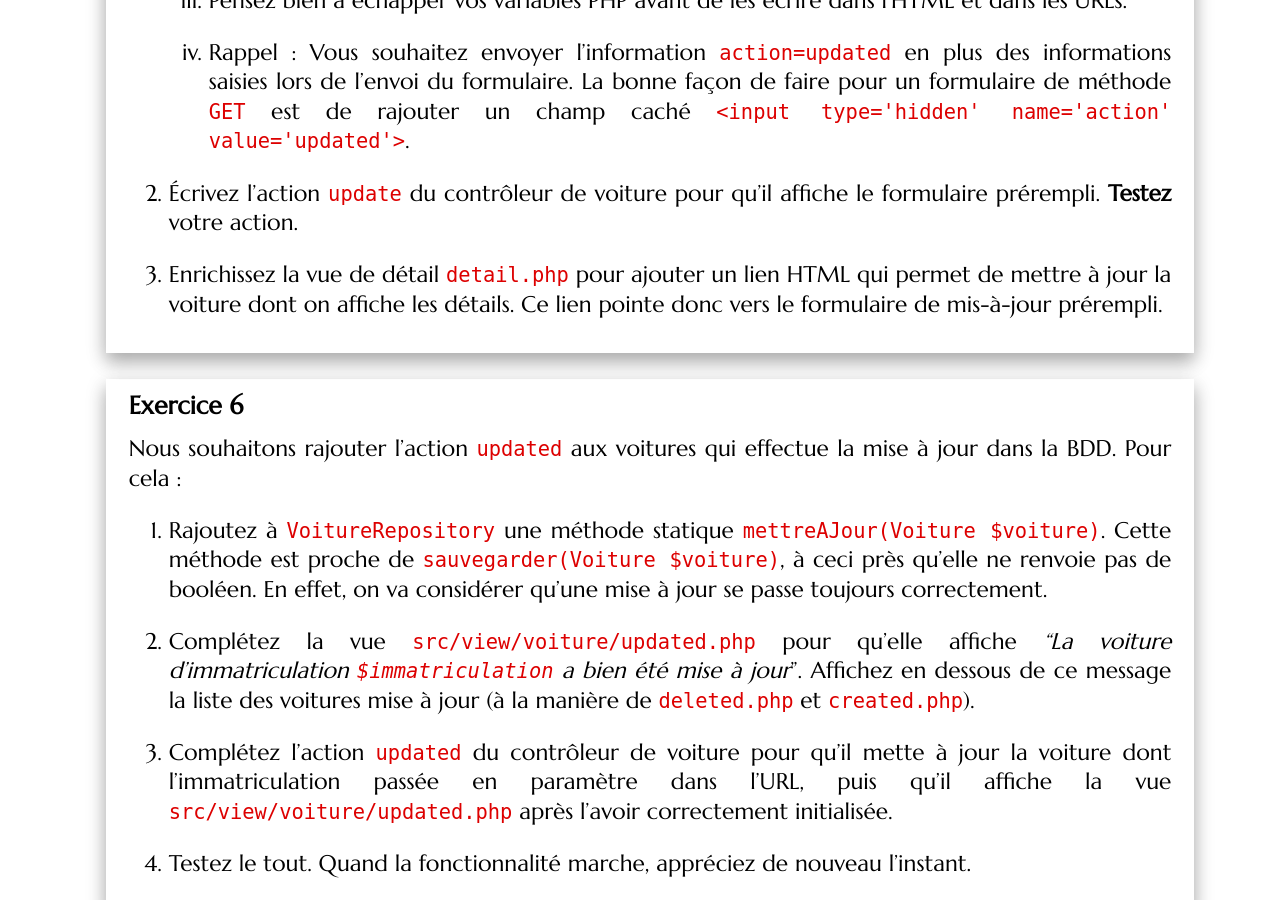
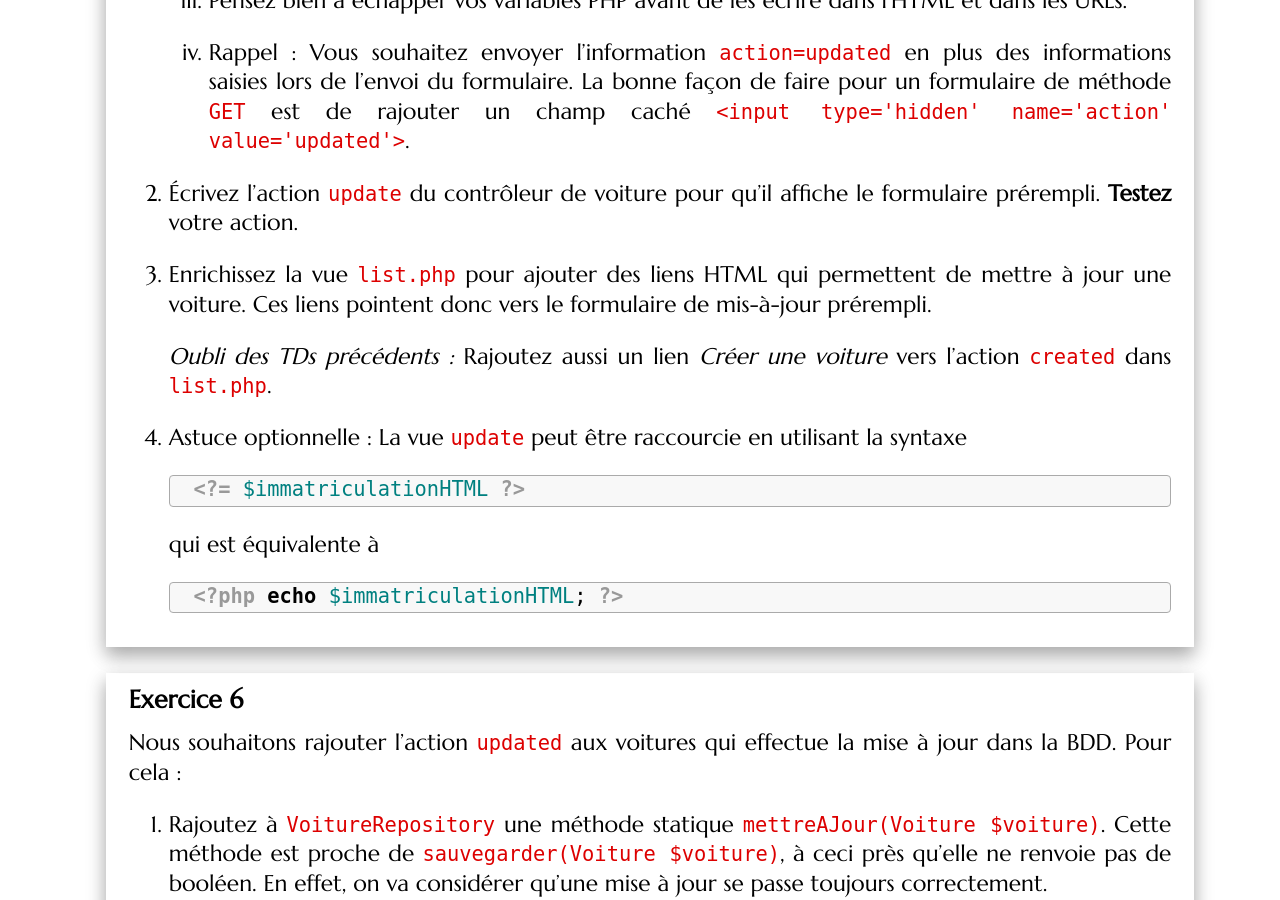
Before and after one commit to romainlebreton/R3.01-DeveloppementWeb, a Jekyll site: the page built from tutorials/tutorial6.md, in a window 1280 px wide and 900 px high, scrolled down 5809 px. Built offline with Jekyll 4.4.1, drawn with Linux system fonts in a browser that asks for light colours; some web fonts are replaced; some of the changed text lies outside the part shown.

Commit message:
* les liens mettre à jour et supprimer sont dans la vue list.php   et non plus dans detail.php * màj navstyle.css avec du flex

````diff
--- a/assets/TD4/navstyle.css
+++ b/assets/TD4/navstyle.css
@@ -2,10 +2,11 @@ nav ul {
     list-style: none;
     padding-left: 0;
     text-align: center;
+    display:flex;
+    justify-content:center;
 }
 
 nav ul li {
-    display: inline-block;
     border-color: black;
     border-width: 1px;
     border-style: solid;
--- a/tutorials/tutorial6.md
+++ b/tutorials/tutorial6.md
@@ -208,8 +208,8 @@ Nous souhaitons rajouter l'action `delete` aux voitures. Pour cela :
    1. il affiche la vue `deleted.php` en utilisant le mécanisme de vue
       générique, et en donnant en paramètres les variables nécessaires dans la vue.
 
-1. Enrichissez la vue de détail `detail.php` pour ajouter un lien
-   HTML qui permet de supprimer la voiture dont on affiche les détails.
+1. Enrichissez la vue `list.php` pour ajouter des liens HTML qui permettent de
+   supprimer une voiture.
 
    **Aide :** Procédez par étape. Écrivez d'abord un lien *fixe* dans votre vue,
    puis la partie qui dépend de la voiture.
@@ -269,9 +269,22 @@ formulaire de mise à jour. Pour cela :
 1. Écrivez l'action `update` du contrôleur de voiture pour qu'il affiche le
    formulaire prérempli. **Testez** votre action.
 
-1. Enrichissez la vue de détail `detail.php` pour ajouter un lien HTML qui
-   permet de mettre à jour la voiture dont on affiche les détails. Ce lien
-   pointe donc vers le formulaire de mis-à-jour prérempli.
+1. Enrichissez la vue `list.php` pour ajouter des liens HTML qui permettent de
+   mettre à jour une voiture. Ces liens pointent donc vers le formulaire de
+   mis-à-jour prérempli.
+
+   *Oubli des TDs précédents :* Rajoutez aussi un lien *Créer une voiture* vers l'action `created` dans `list.php`.
+
+1. Astuce optionnelle : La vue `update` peut être raccourcie en utilisant la
+   syntaxe
+   ```php
+   <?= $immatriculationHTML ?>
+   ```
+   qui est équivalente à
+   ```php
+   <?php echo $immatriculationHTML; ?>
+   ```
+
 
 </div>
 
````
Also changed, not shown: tutorials/tutorial4.md (+2 -2 lines), tutorials/tutorial5.md (+3 -2 lines).
